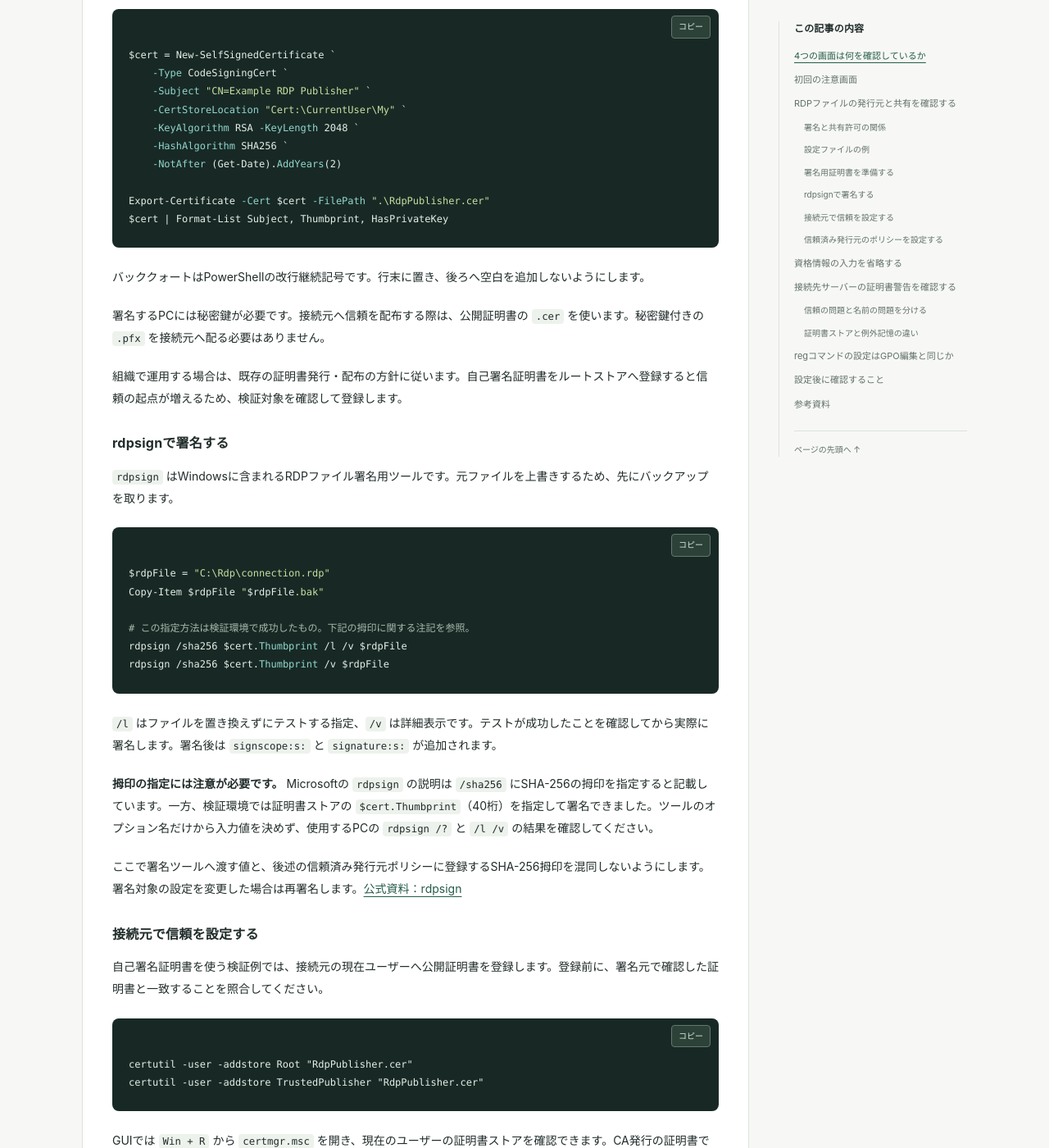
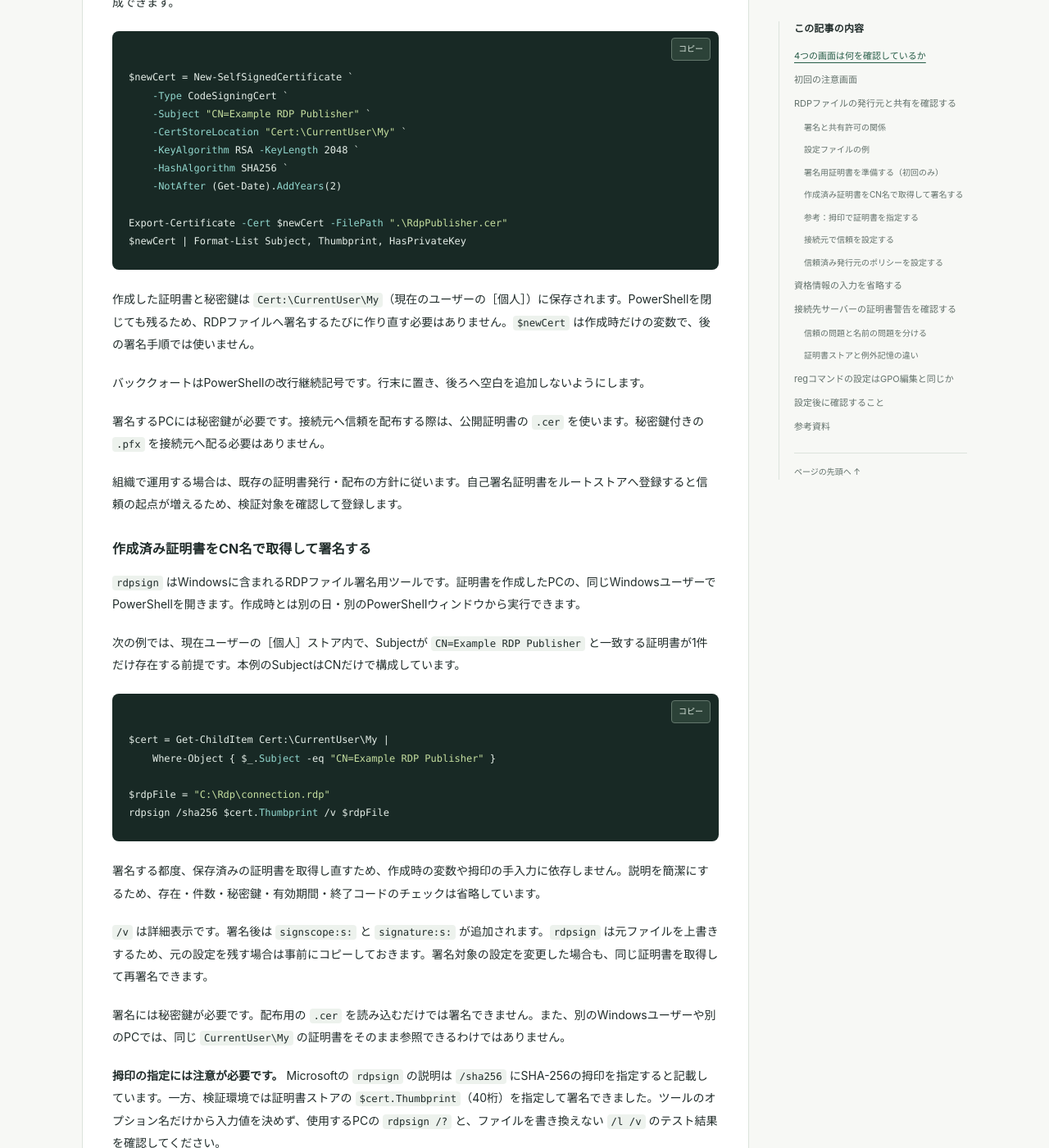
Before and after one commit to khf05137/tech-notes, a Jekyll site: the page built from _posts/2026-11-07-rdp-security-dialogs.md, in a window 1280 px wide and 1400 px high, scrolled down 2484 px. Shown: the whole window at 82% size. Built offline with Jekyll 4.4.1, drawn with Linux system fonts in a browser that asks for light colours; some of the changed text lies outside the part shown.

Commit message:
RDP署名を証明書作成から分離しCN名取得と拇印指定の例を掲載

````diff
--- a/_posts/2026-11-07-rdp-security-dialogs.md
+++ b/_posts/2026-11-07-rdp-security-dialogs.md
@@ -57,12 +57,12 @@ authentication level:i:2
 
 ドライブリダイレクトが許可されると、接続先のセッションから接続元のCドライブを `\\tsclient\C` として参照できます。ファイルに記載する共有要求と、実際に許可される共有は別であり、確認画面やポリシーの状態も影響します。
 
-### 署名用証明書を準備する
+### 署名用証明書を準備する（初回のみ）
 
-検証用の自己署名証明書は、署名を行うWindows PCのPowerShellで次のように作成できます。
+証明書の作成は初回に行います。検証用の自己署名証明書は、署名を行うWindows PCのPowerShellで次のように作成できます。
 
 ```powershell
-$cert = New-SelfSignedCertificate `
+$newCert = New-SelfSignedCertificate `
     -Type CodeSigningCert `
     -Subject "CN=Example RDP Publisher" `
     -CertStoreLocation "Cert:\CurrentUser\My" `
@@ -70,9 +70,11 @@ $cert = New-SelfSignedCertificate `
     -HashAlgorithm SHA256 `
     -NotAfter (Get-Date).AddYears(2)
 
-Export-Certificate -Cert $cert -FilePath ".\RdpPublisher.cer"
-$cert | Format-List Subject, Thumbprint, HasPrivateKey
+Export-Certificate -Cert $newCert -FilePath ".\RdpPublisher.cer"
+$newCert | Format-List Subject, Thumbprint, HasPrivateKey
 ```
+
+作成した証明書と秘密鍵は `Cert:\CurrentUser\My`（現在のユーザーの［個人］）に保存されます。PowerShellを閉じても残るため、RDPファイルへ署名するたびに作り直す必要はありません。`$newCert` は作成時だけの変数で、後の署名手順では使いません。
 
 バッククォートはPowerShellの改行継続記号です。行末に置き、後ろへ空白を追加しないようにします。
 
@@ -80,24 +82,52 @@ $cert | Format-List Subject, Thumbprint, HasPrivateKey
 
 組織で運用する場合は、既存の証明書発行・配布の方針に従います。自己署名証明書をルートストアへ登録すると信頼の起点が増えるため、検証対象を確認して登録します。
 
-### rdpsignで署名する
+### 作成済み証明書をCN名で取得して署名する
 
-`rdpsign` はWindowsに含まれるRDPファイル署名用ツールです。元ファイルを上書きするため、先にバックアップを取ります。
+`rdpsign` はWindowsに含まれるRDPファイル署名用ツールです。証明書を作成したPCの、同じWindowsユーザーでPowerShellを開きます。作成時とは別の日・別のPowerShellウィンドウから実行できます。
+
+次の例では、現在ユーザーの［個人］ストア内で、Subjectが `CN=Example RDP Publisher` と一致する証明書が1件だけ存在する前提です。本例のSubjectはCNだけで構成しています。
 
 ```powershell
+$cert = Get-ChildItem Cert:\CurrentUser\My |
+    Where-Object { $_.Subject -eq "CN=Example RDP Publisher" }
+
 $rdpFile = "C:\Rdp\connection.rdp"
-Copy-Item $rdpFile "$rdpFile.bak"
-
-# この指定方法は検証環境で成功したもの。下記の拇印に関する注記を参照。
-rdpsign /sha256 $cert.Thumbprint /l /v $rdpFile
 rdpsign /sha256 $cert.Thumbprint /v $rdpFile
 ```
 
-`/l` はファイルを置き換えずにテストする指定、`/v` は詳細表示です。テストが成功したことを確認してから実際に署名します。署名後は `signscope:s:` と `signature:s:` が追加されます。
+署名する都度、保存済みの証明書を取得し直すため、作成時の変数や拇印の手入力に依存しません。説明を簡潔にするため、存在・件数・秘密鍵・有効期間・終了コードのチェックは省略しています。
 
-**拇印の指定には注意が必要です。** Microsoftの `rdpsign` の説明は `/sha256` にSHA-256の拇印を指定すると記載しています。一方、検証環境では証明書ストアの `$cert.Thumbprint`（40桁）を指定して署名できました。ツールのオプション名だけから入力値を決めず、使用するPCの `rdpsign /?` と `/l /v` の結果を確認してください。
+`/v` は詳細表示です。署名後は `signscope:s:` と `signature:s:` が追加されます。`rdpsign` は元ファイルを上書きするため、元の設定を残す場合は事前にコピーしておきます。署名対象の設定を変更した場合も、同じ証明書を取得して再署名できます。
 
-ここで署名ツールへ渡す値と、後述の信頼済み発行元ポリシーに登録するSHA-256拇印を混同しないようにします。署名対象の設定を変更した場合は再署名します。[公式資料：rdpsign](https://learn.microsoft.com/en-us/windows-server/administration/windows-commands/rdpsign)
+署名には秘密鍵が必要です。配布用の `.cer` を読み込むだけでは署名できません。また、別のWindowsユーザーや別のPCでは、同じ `CurrentUser\My` の証明書をそのまま参照できるわけではありません。
+
+**拇印の指定には注意が必要です。** Microsoftの `rdpsign` の説明は `/sha256` にSHA-256の拇印を指定すると記載しています。一方、検証環境では証明書ストアの `$cert.Thumbprint`（40桁）を指定して署名できました。ツールのオプション名だけから入力値を決めず、使用するPCの `rdpsign /?` と、ファイルを書き換えない `/l /v` のテスト結果を確認してください。
+
+ここで署名ツールへ渡す値と、後述の信頼済み発行元ポリシーに登録するSHA-256拇印を混同しないようにします。[公式資料：rdpsign](https://learn.microsoft.com/en-us/windows-server/administration/windows-commands/rdpsign)
+
+### 参考：拇印で証明書を指定する
+
+同じSubject名の証明書が複数ある場合など、特定の証明書を明示して選ぶなら、拇印（Thumbprint）で取得できます。拇印は `certmgr.msc` の対象証明書の［詳細］→［拇印］、または次の一覧で確認します。
+
+```powershell
+Get-ChildItem Cert:\CurrentUser\My |
+    Format-List Subject, Thumbprint
+```
+
+`<証明書ストアに表示される拇印40桁>` を、対象証明書のThumbprintに空白なしで置き換えます。こちらも作成時の変数には依存しません。
+
+```powershell
+$thumbprint = "<証明書ストアに表示される拇印40桁>"
+$cert = Get-Item "Cert:\CurrentUser\My\$thumbprint"
+
+$rdpFile = "C:\Rdp\connection.rdp"
+rdpsign /sha256 $cert.Thumbprint /v $rdpFile
+```
+
+証明書ストア内の証明書を選ぶための `Thumbprint` はSHA-1拇印（40桁）です。GPOへ登録するSHA-256拇印とは用途が異なります。`rdpsign /sha256` の指定については、上記の検証環境と公式説明の差に関する注記も参照してください。
+
+証明書ストアから取得する方法は、[MicrosoftのCertificateプロバイダー](https://learn.microsoft.com/en-us/powershell/module/microsoft.powershell.security/about/about_certificate_provider?view=powershell-5.1)の仕様に基づきます。上記の独立した署名スクリプトは、今回Windows実機で新たに実行して検証したものではありません。
 
 ### 接続元で信頼を設定する
 
````
Also changed, not shown: other parts of _posts/2026-11-07-rdp-security-dialogs.md (+1 -1 lines).
